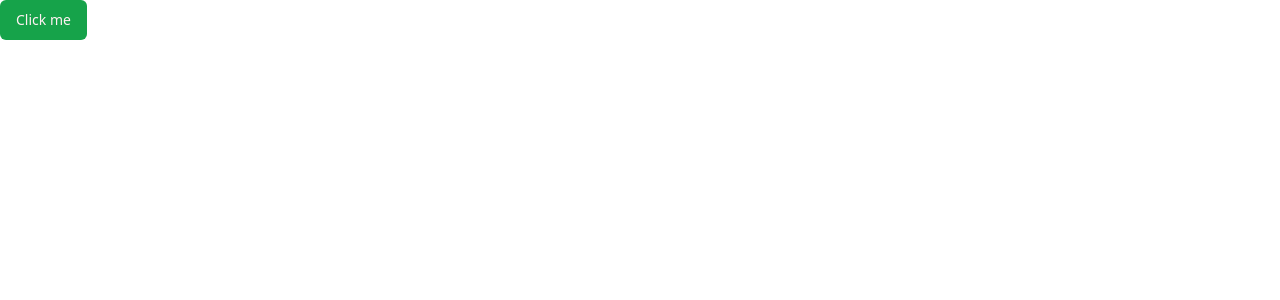
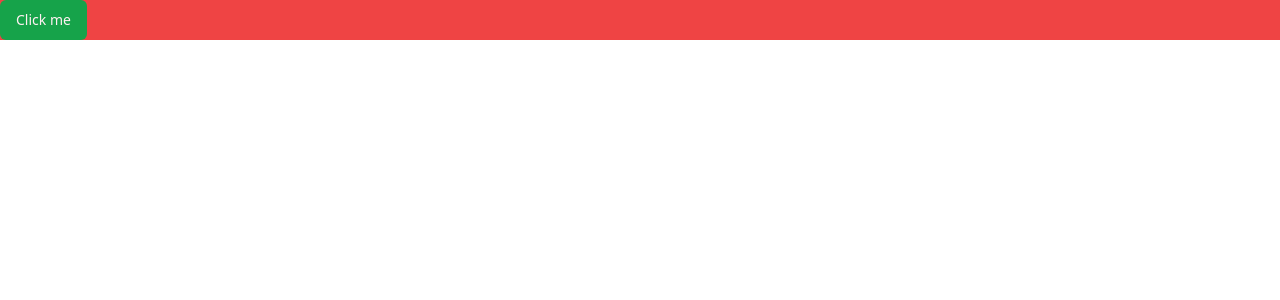
Before and after one commit to estotriramdani/bantuan-sosial-form, a React (Vite) app: page / in a window 1280 px wide. Shown: the top 300 px of the page. Built offline with nearby package versions, Linux system fonts and the light colour scheme.

Commit message:
🧑‍💻 Add Tailwind CSS prettier plugin
An opinionated automatic class name sorting by tailwindlabs
@see https://github.com/tailwindlabs/prettier-plugin-tailwindcss

```diff
--- a/package.json
+++ b/package.json
@@ -41,6 +41,8 @@
     "eslint-plugin-react-hooks": "^4.6.0",
     "eslint-plugin-react-refresh": "^0.4.5",
     "postcss": "^8.4.32",
+    "prettier": "^3.1.1",
+    "prettier-plugin-tailwindcss": "^0.5.10",
     "tailwindcss": "^3.4.0",
     "typescript": "^5.2.2",
     "vite": "^5.0.8"
--- a/src/App.tsx
+++ b/src/App.tsx
@@ -2,8 +2,10 @@ import { Button } from '@/components/ui/button';
 
 export default function Home() {
   return (
-    <div>
-      <Button>Click me</Button>
-    </div>
+    <main className="bg-red-500">
+      <div className="mx-auto w-full">
+        <Button>Click me</Button>
+      </div>
+    </main>
   );
 }
```
Also changed, not shown: 2 other files (tests, documents, lock files or other folders).
